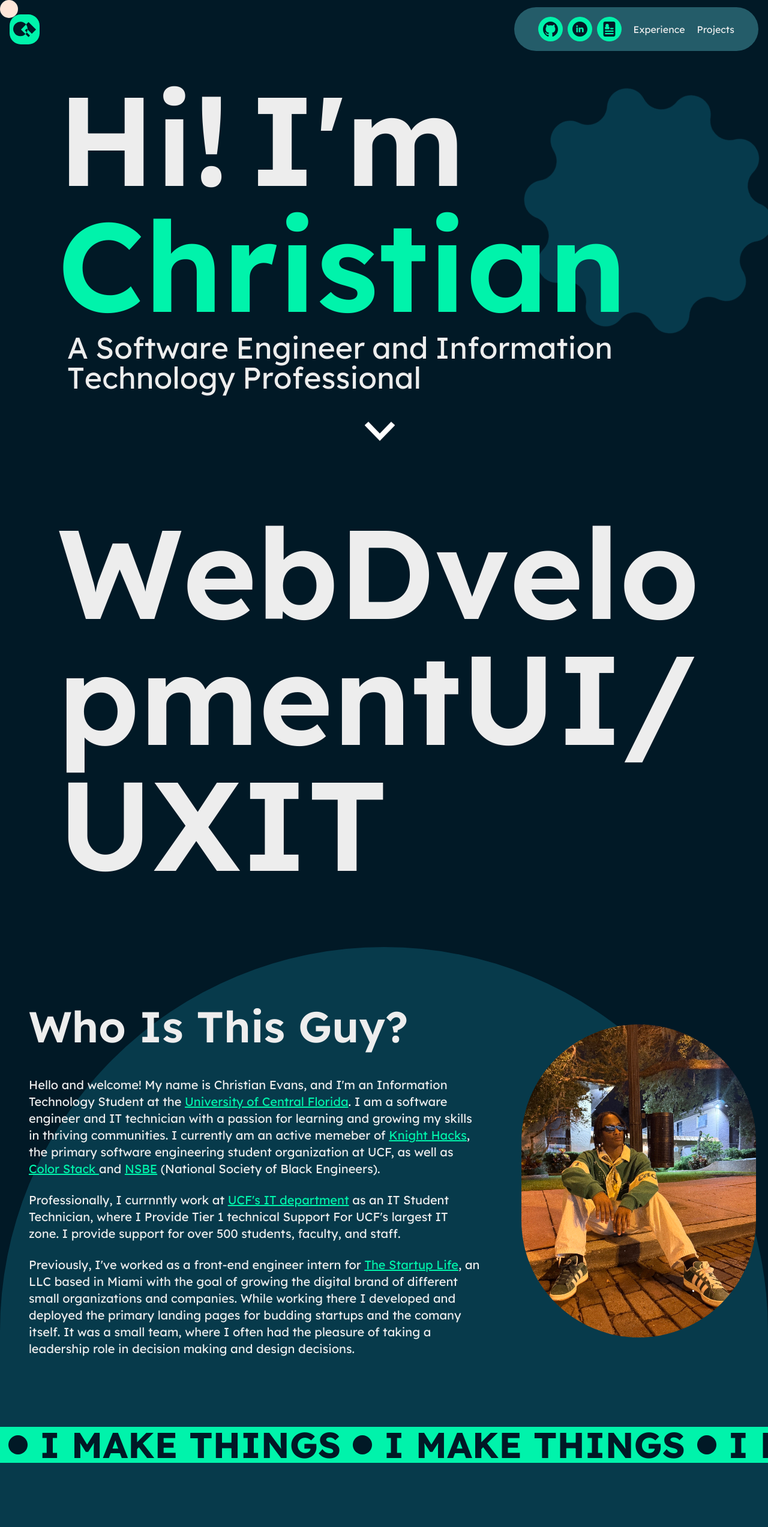
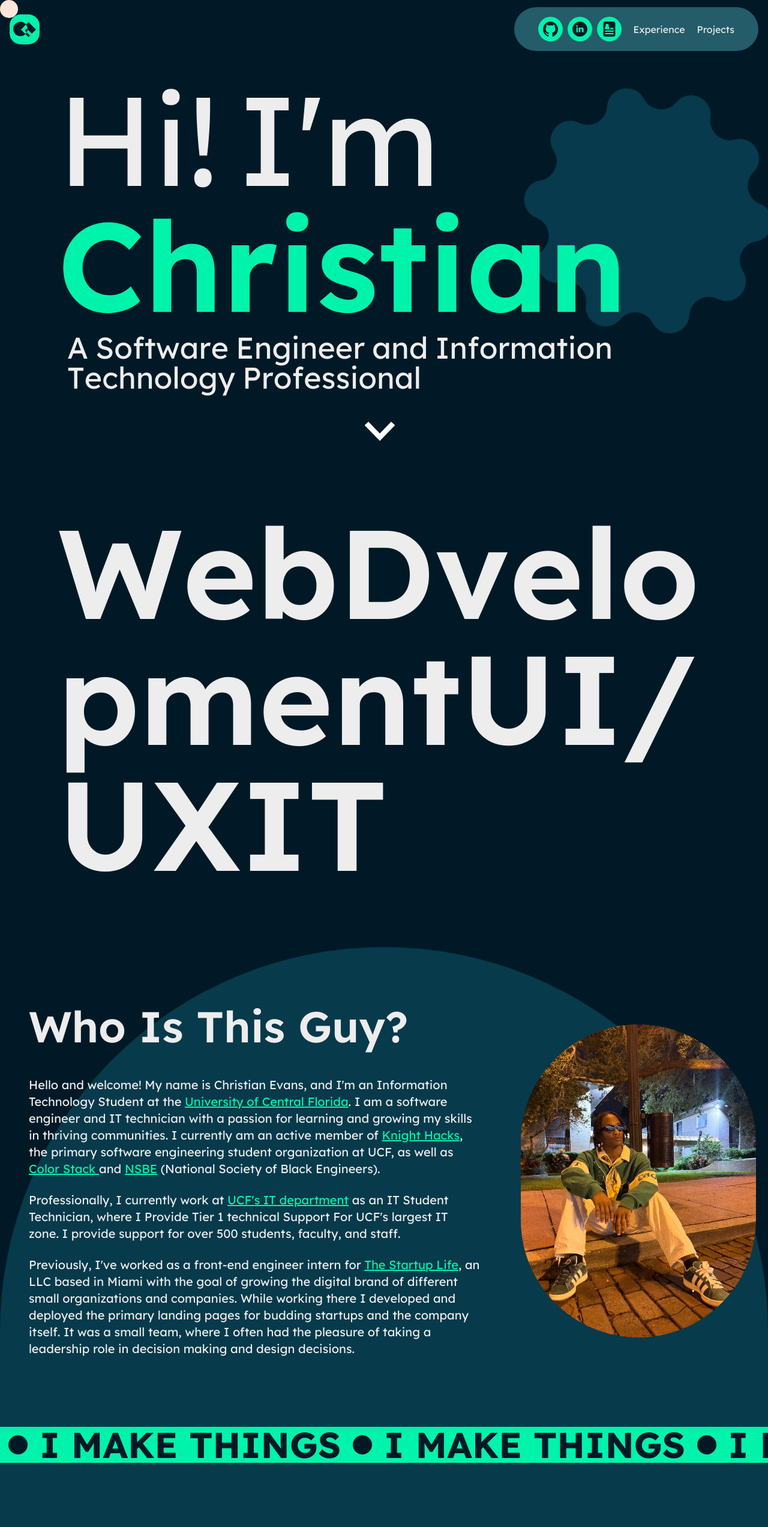
Before and after one commit to evans-christian2004/port, a Next.js app: page / in a window 1280 px wide. Shown: the top 2546 px of the page at 60% size. Built offline with nearby package versions, Linux system fonts and the light colour scheme.

Commit message:
typo fixes and cursor asjustment

```diff
--- a/src/app/components/sections/Hero.tsx
+++ b/src/app/components/sections/Hero.tsx
@@ -76,7 +76,7 @@ export function Hero() {
         </div>
         {/* layout for two lines + sub-sentence */}
         <div className="-mt-36 mb-24 flex h-screen flex-col justify-end lg:mb-24">
-          <div className="flex text-7xl font-semibold xs:text-[90px] xs:leading-none md:text-[120px] lg:text-[150px] xl:text-[210px] ">
+          <div className="flex text-7xl shadow-white  xs:text-[90px] xs:leading-none md:text-[120px] lg:text-[150px] xl:text-[210px] ">
             <LetterDisplay word={lines[0]} />
             <div className="w-4 sm:w-8" />
             <LetterDisplay word={lines[1]} />
--- a/src/app/page.tsx
+++ b/src/app/page.tsx
@@ -19,18 +19,18 @@ export default function Home() {
               <p className="text-sm sm:text-xl">
                 Hello and welcome! My name is Christian Evans, and I&apos;m an Information Technology Student at the <Link href="https://www.ucf.edu/" className="text-primary-500 underline">
                 University of Central Florida</Link>. I am a software engineer and IT technician with a passion for learning and growing my skills in thriving communities.
-                I currently am an active memeber of <Link href="https://club.knighthacks.org/" className="text-primary-500 underline">Knight Hacks</Link>, the primary software engineering
+                I currently am an active member of <Link href="https://club.knighthacks.org/" className="text-primary-500 underline">Knight Hacks</Link>, the primary software engineering
                 student organization at UCF, as well as <Link href="https://www.colorstack.org/" className="text-primary-500 underline">Color Stack </Link>
                 and <Link href="https://www.nsbeucf.org/" className="text-primary-500 underline">NSBE</Link> &#40;National Society of Black Engineers&#41;.
 
               </p>
               <p className="text-sm sm:text-xl pt-6">
-                Professionally, I currnntly work at <Link href="https://it.ucf.edu/" className="text-primary-500 underline">UCF&apos;s IT department</Link> as an IT Student Technician, where I Provide Tier 1 technical Support
+                Professionally, I currently work at <Link href="https://it.ucf.edu/" className="text-primary-500 underline">UCF&apos;s IT department</Link> as an IT Student Technician, where I Provide Tier 1 technical Support
                 For UCF&apos;s largest IT zone. I provide support for over 500 students, faculty, and staff.
               </p>
               <p className="text-sm sm:text-xl pt-6">
                 Previously, I&apos;ve worked as a front-end engineer intern for <Link href="https://thestartuplife.io/" className="text-primary-500 underline">The Startup Life</Link>, an LLC based in Miami with the goal of growing the digital brand of different small organizations
-                and companies. While working there I developed and deployed the primary landing pages for budding startups and the comany itself. It was a small team, where
+                and companies. While working there I developed and deployed the primary landing pages for budding startups and the company itself. It was a small team, where
                 I often had the pleasure of taking a leadership role in decision making and design decisions.
               </p>
             </div>
```
